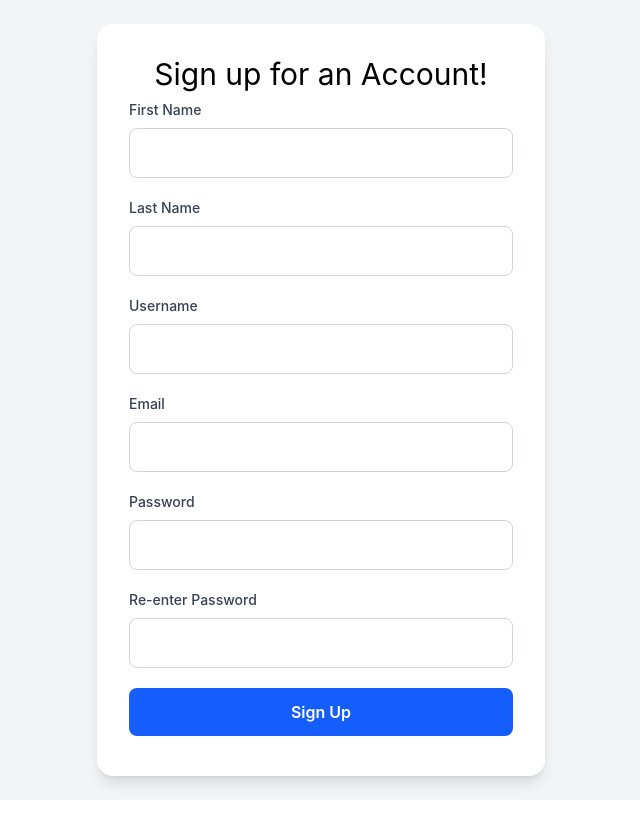
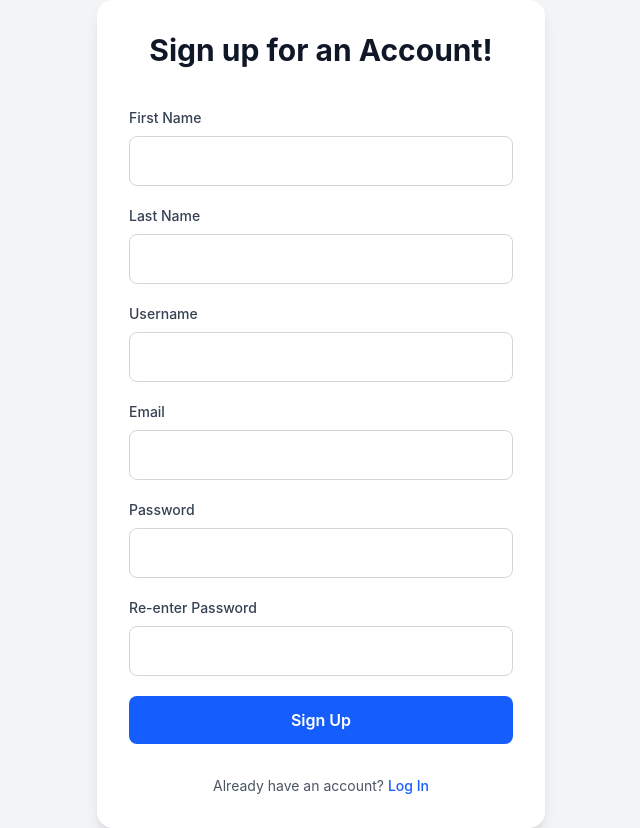
Before and after one commit to EricZhang022/kanban-board, a React (Vite) app in the folder frontend/: page /signup in a window 1280 px wide. Shown: the whole page, without its empty margins (319-959 px from the left). Before the commit the page ends 800 px from the top, so only its background shows below. Built offline with nearby package versions, Linux system fonts and the light colour scheme; no server answers.

Commit message:
Added login link from signup page

```diff
--- a/frontend/src/pages/LoginPage.tsx
+++ b/frontend/src/pages/LoginPage.tsx
@@ -70,7 +70,6 @@ function LoginPage() {
               type="text"
               value={identifier}
               onChange={(event) => setIdentifier(event.target.value)}
-              placeholder="Enter your username or email"
               className="w-full rounded-lg border border-gray-300 px-4 py-3 outline-none transition focus:border-blue-500 focus:ring-2 focus:ring-blue-200"
               required
             />
@@ -89,7 +88,6 @@ function LoginPage() {
               type="password"
               value={password}
               onChange={(event) => setPassword(event.target.value)}
-              placeholder="Enter your password"
               className="w-full rounded-lg border border-gray-300 px-4 py-3 outline-none transition focus:border-blue-500 focus:ring-2 focus:ring-blue-200"
               required
             />
--- a/frontend/src/pages/SignupPage.tsx
+++ b/frontend/src/pages/SignupPage.tsx
@@ -39,7 +39,7 @@ export default function SignupPage(){
         });
     }, []);
 
-    const handleSubmit = async (event: React.FormEvent<HTMLFormElement>) => {
+    const handleSubmit = async (event: React.SubmitEvent<HTMLFormElement>) => {
         event.preventDefault();
 
         try {
@@ -72,7 +72,7 @@ export default function SignupPage(){
     return(
         <div className="flex min-h-screen items-center justify-center bg-gray-100 px-4">
             <div className="w-full max-w-md rounded-2xl bg-white p-8 shadow-lg">
-                <h1 className="text-center text-3xl">Sign up for an Account!</h1>
+                <h1 className="text-center text-3xl font-bold text-gray-900 mb-8">Sign up for an Account!</h1>
 
                 <form onSubmit={handleSubmit} className="space-y-5 pt-2 pb-2">
                 {/* label, type, name, value, errormes, placeholder, setval */}
@@ -88,8 +88,14 @@ export default function SignupPage(){
                     </button>
 
                 </form>
+
+                <p className="mt-6 text-center text-sm text-gray-600">
+                    Already have an account?{" "}
+                    <Link to="/login" className="font-medium text-blue-600 hover:underline">
+                        Log In
+                    </Link>
+                </p>
             </div>
-
         </div>
     )
 }
```
